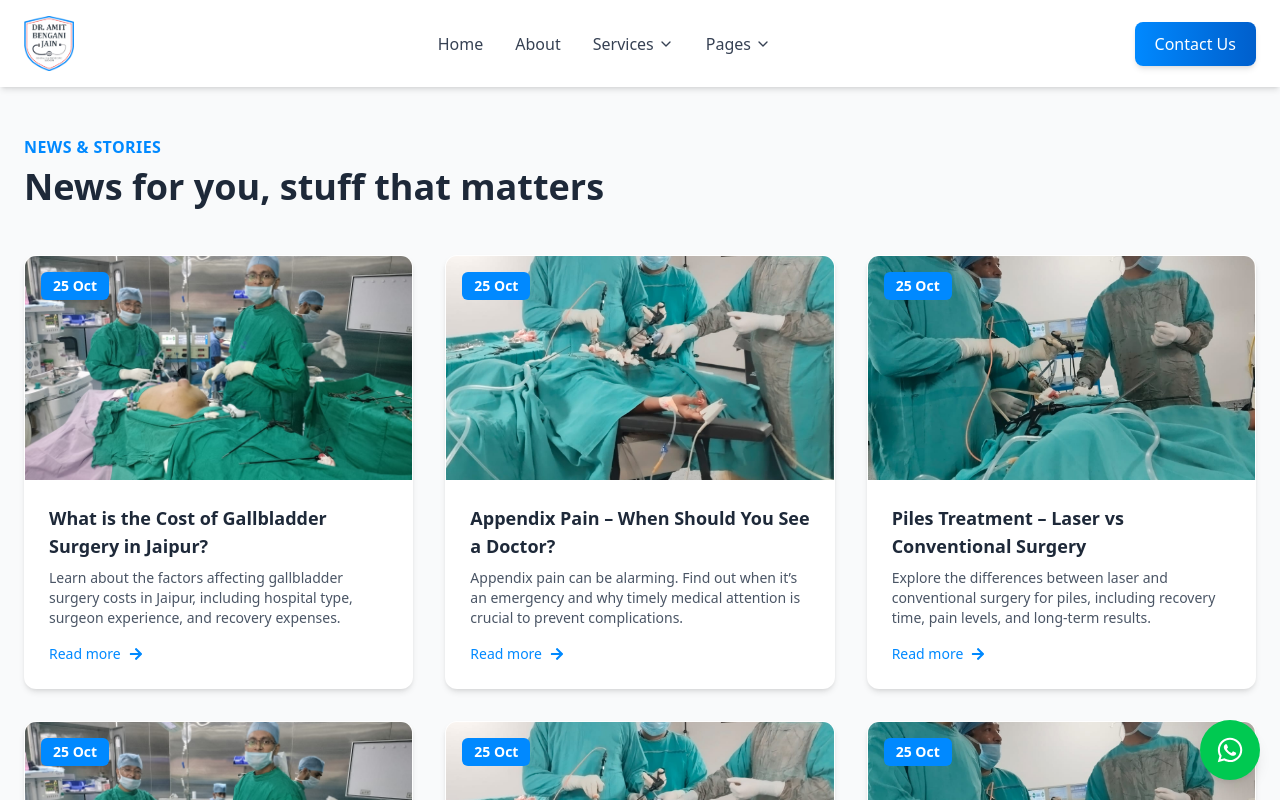
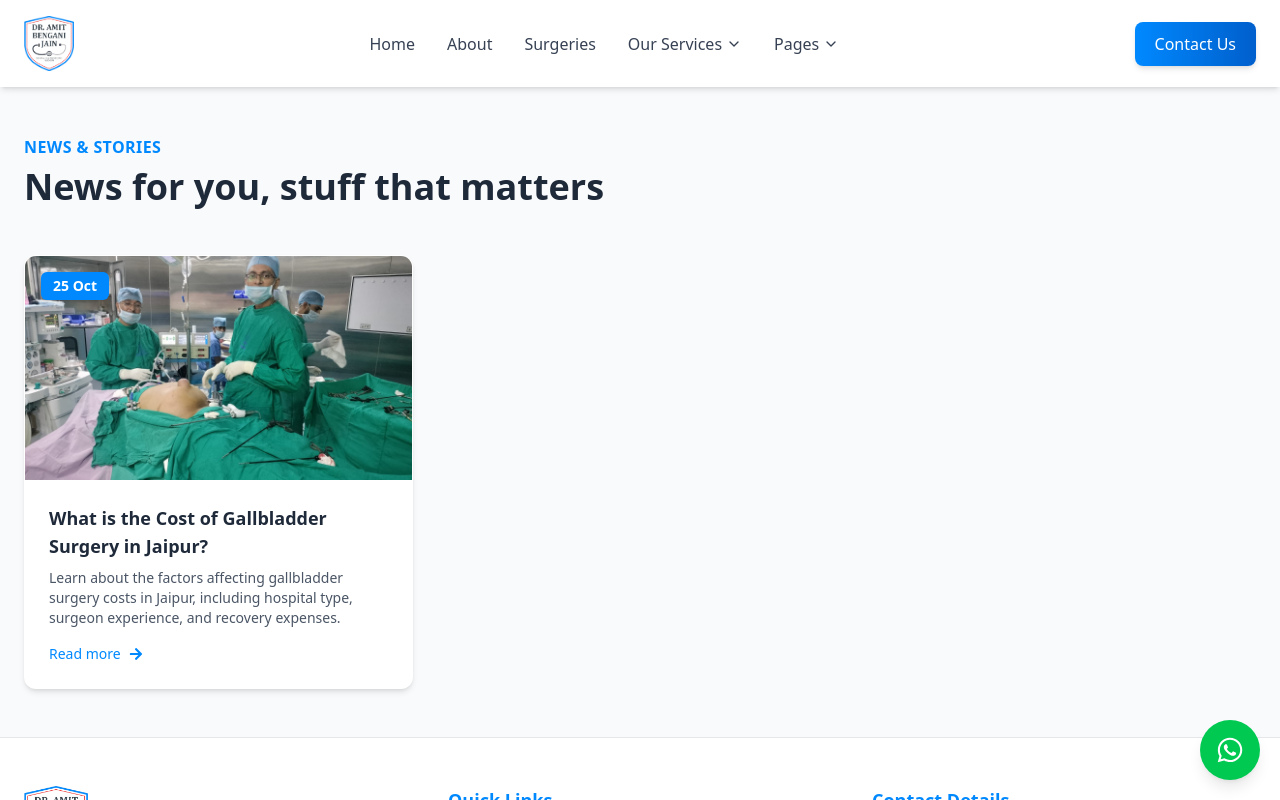
Before and after one commit to YashikkYadav/AmitBengani, a Next.js app in the folder frontend/: page /blogs in a window 1280 px wide. Shown: the top 800 px of the page. Built offline with nearby package versions, Linux system fonts and the light colour scheme.

Commit message:
additional changes

```diff
--- a/frontend/src/components/Footer.jsx
+++ b/frontend/src/components/Footer.jsx
@@ -59,7 +59,7 @@ export default function Footer() {
             {[
               { href: "/", label: "Home" },
               { href: "/about", label: "About" },
-              { href: "/#surgeries", label: "Our Services" },
+              { href: "/#surgeries", label: "Surgeries" },
               { href: "/contact", label: "Contact Us" },
             ].map(({ href, label }) => (
               <li key={href}>
--- a/frontend/src/components/Header.jsx
+++ b/frontend/src/components/Header.jsx
@@ -15,6 +15,7 @@ export default function Header() {
   const [openSubmenu, setOpenSubmenu] = useState(null);
   const [mobileMenuOpen, setMobileMenuOpen] = useState(false);
   const [mobileServicesOpen, setMobileServicesOpen] = useState(false);
+  const [mobilePagesOpen, setMobilePagesOpen] = useState(false);
   const [mobileSubmenuOpen, setMobileSubmenuOpen] = useState(null);
 
   return (
@@ -33,6 +34,13 @@ export default function Header() {
           <Link href="/about" className="hover:text-[#0089FF] transition">
             About
           </Link>
+           <Link
+      href="/#surgeries"
+      className="hover:text-[#0089FF] transitio"
+    >
+      Surgeries
+    </Link>
+
 
 
 
@@ -47,7 +55,7 @@ export default function Header() {
   }}
 >
   <span className="hover:text-[#0089FF] transition flex items-center">
-    Services
+    Our Services
     <FiChevronDown
       className={`ml-1 transition-transform duration-300 ${
         openDropdown === "service" ? "rotate-180" : "rotate-0"
@@ -172,6 +180,12 @@ export default function Header() {
     >
       About
     </Link>
+    <Link
+      href="/#surgeries"
+      className="block hover:bg-blue-50 rounded-md px-2 transition"
+    >
+      Surgeries
+    </Link>
 
     {/* Services Toggle (Mobile) */}
     <div>
@@ -179,7 +193,7 @@ export default function Header() {
         onClick={() => setMobileServicesOpen(!mobileServicesOpen)}
         className="flex justify-between items-center w-full font-medium px-2 py-2 hover:bg-blue-50 rounded-md transition"
       >
-        <span>Services</span>
+        <span>Our Services</span>
         <FiChevronDown
           className={`transition-transform ${
             mobileServicesOpen ? "rotate-180" : "rotate-0"
@@ -190,28 +204,62 @@ export default function Header() {
       {mobileServicesOpen && (
         <div className="ml-4 mt-2 space-y-2">
           {servicesData.map((category, i) => (
+            <div key={i}>
+              <button
+                onClick={() => setMobileSubmenuOpen(mobileSubmenuOpen === category.category ? null : category.category)}
+                className="flex justify-between items-center w-full text-left px-2 py-1 rounded-md transition hover:bg-blue-100 font-medium"
+              >
+                <span>{category.name}</span>
+                <FiChevronRight className={`transition-transform ${mobileSubmenuOpen === category.category ? 'rotate-90' : ''}`} />
+              </button>
+              {mobileSubmenuOpen === category.category && (
+                <div className="ml-4 mt-1 space-y-1">
+                  {category.subSurgeries.map((sub, j) => (
                     <Link
-              key={i}
-              href={`/surgeries/${category.category}`}
-              className="flex justify-between items-center w-full text-left px-2 py-1 rounded-md transition hover:bg-blue-100"
+                      key={j}
+                      href={`/surgery/${category.category}/${sub.slug}`}
+                      className="block px-2 py-1 rounded-md transition hover:bg-blue-100 text-sm"
                     >
-              {category.name}
-              <FiChevronRight />
+                      {sub.name}
                     </Link>
                   ))}
                 </div>
               )}
             </div>
+          ))}
+        </div>
+      )}
+    </div>
 
-    {/* Pages */}
-    <div className="space-y-2">
-      <p className="font-medium">Pages</p>
+    {/* Pages Toggle (Mobile) */}
+    <div>
+      <button
+        onClick={() => setMobilePagesOpen(!mobilePagesOpen)}
+        className="flex justify-between items-center w-full font-medium px-2 py-2 hover:bg-blue-50 rounded-md transition"
+      >
+        <span>Pages</span>
+        <FiChevronDown
+          className={`transition-transform ${
+            mobilePagesOpen ? "rotate-180" : "rotate-0"
+          }`}
+        />
+      </button>
+      {mobilePagesOpen && (
+        <div className="ml-4 mt-2 space-y-2">
           <Link
             href="/blogs"
-        className="block ml-4 hover:bg-blue-100 rounded-md px-2 transition"
+            className="block px-2 py-1 rounded-md transition hover:bg-blue-100"
           >
             Blogs
           </Link>
+          <Link
+            href="/gallery"
+            className="block px-2 py-1 rounded-md transition hover:bg-blue-100"
+          >
+            Gallery & Media
+          </Link>
+        </div>
+      )}
     </div>
 
     {/* Login / Signup Buttons */}
--- a/frontend/src/data/blogsData.jsx
+++ b/frontend/src/data/blogsData.jsx
@@ -9,49 +9,49 @@ export const blogsData = [
       "Learn about the factors affecting gallbladder surgery costs in Jaipur, including hospital type, surgeon experience, and recovery expenses.",
     image: "/about1.jpg",
   },
-  {
-    id: 2,
-    date: "25 Oct",
-    title: "Appendix Pain – When Should You See a Doctor?",
-    slug: "appendix-pain-when-should-you-see-a-doctor",
-    description:
-      "Appendix pain can be alarming. Find out when it’s an emergency and why timely medical attention is crucial to prevent complications.",
-    image: "/about2.jpg",
-  },
-  {
-    id: 3,
-    date: "25 Oct",
-    title: "Piles Treatment – Laser vs Conventional Surgery",
-    slug: "piles-treatment-laser-vs-conventional-surgery",
-    description:
-      "Explore the differences between laser and conventional surgery for piles, including recovery time, pain levels, and long-term results.",
-    image: "/about3.jpg",
-  },
-  {
-    id: 4,
-    date: "25 Oct",
-    title: "10 Myths About Hernia Surgery",
-    slug: "10-myths-about-hernia-surgery",
-    description:
-      "Hernia surgery has many myths surrounding it. Let’s bust the most common misconceptions with facts from medical experts.",
-    image: "/about1.jpg",
-  },
-  {
-    id: 5,
-    date: "25 Oct",
-    title: "Recovery Tips After Laparoscopic Surgery",
-    slug: "recovery-tips-after-laparoscopic-surgery",
-    description:
-      "Follow these expert-recommended tips to recover faster and safer after undergoing laparoscopic surgery.",
-    image: "/about2.jpg",
-  },
-  {
-    id: 6,
-    date: "25 Oct",
-    title: "Best Diet After Gallbladder Removal",
-    slug: "best-diet-after-gallbladder-removal",
-    description:
-      "Wondering what to eat after gallbladder removal? Here’s a guide to a healthy post-surgery diet for faster recovery.",
-    image: "/about3.jpg",
-  },
+  // {
+  //   id: 2,
+  //   date: "25 Oct",
+  //   title: "Appendix Pain – When Should You See a Doctor?",
+  //   slug: "appendix-pain-when-should-you-see-a-doctor",
+  //   description:
+  //     "Appendix pain can be alarming. Find out when it’s an emergency and why timely medical attention is crucial to prevent complications.",
+  //   image: "/about2.jpg",
+  // },
+  // {
+  //   id: 3,
+  //   date: "25 Oct",
+  //   title: "Piles Treatment – Laser vs Conventional Surgery",
+  //   slug: "piles-treatment-laser-vs-conventional-surgery",
+  //   description:
+  //     "Explore the differences between laser and conventional surgery for piles, including recovery time, pain levels, and long-term results.",
+  //   image: "/about3.jpg",
+  // },
+  // {
+  //   id: 4,
+  //   date: "25 Oct",
+  //   title: "10 Myths About Hernia Surgery",
+  //   slug: "10-myths-about-hernia-surgery",
+  //   description:
+  //     "Hernia surgery has many myths surrounding it. Let’s bust the most common misconceptions with facts from medical experts.",
+  //   image: "/about1.jpg",
+  // },
+  // {
+  //   id: 5,
+  //   date: "25 Oct",
+  //   title: "Recovery Tips After Laparoscopic Surgery",
+  //   slug: "recovery-tips-after-laparoscopic-surgery",
+  //   description:
+  //     "Follow these expert-recommended tips to recover faster and safer after undergoing laparoscopic surgery.",
+  //   image: "/about2.jpg",
+  // },
+  // {
+  //   id: 6,
+  //   date: "25 Oct",
+  //   title: "Best Diet After Gallbladder Removal",
+  //   slug: "best-diet-after-gallbladder-removal",
+  //   description:
+  //     "Wondering what to eat after gallbladder removal? Here’s a guide to a healthy post-surgery diet for faster recovery.",
+  //   image: "/about3.jpg",
+  // },
 ];
--- a/frontend/src/pages/blogs.jsx
+++ b/frontend/src/pages/blogs.jsx
@@ -18,32 +18,35 @@ export default function Blogs() {
 
         {/* Blog Cards */}
         <div className="grid sm:grid-cols-2 lg:grid-cols-3 gap-8">
-          {blogsData.map((blog) => (
+          {blogsData.map((blog, idx) => (
             <Link
               key={blog.id}
               href={`/blog/${blog.slug}`}
-              className="group bg-white rounded-xl shadow-md overflow-hidden transition-colors border border-transparent block"
+              className={`group bg-white rounded-xl shadow-md overflow-hidden transition-all border border-transparent block transform hover:-translate-y-2 hover:shadow-2xl duration-300 animate-fadeInUp`}
+              style={{ animationDelay: `${idx * 100}ms`, animationFillMode: 'both' }}
             >
               {/* Image */}
               <div className="relative overflow-hidden">
                 <img
                   src={blog.image}
                   alt={blog.title}
-                  className="w-full h-56 object-cover transition-transform hover:rotate-5 hover:scale-103 duration-300"
+                  className="w-full h-56 object-cover transition-transform duration-500 group-hover:rotate-3 group-hover:scale-110"
                 />
-                <div className="absolute top-4 left-4 bg-[#0089FF] text-white text-center px-3 py-1 rounded-md">
+                <div className="absolute top-4 left-4 bg-[#0089FF] text-white text-center px-3 py-1 rounded-md shadow-lg animate-fadeIn">
                   <p className="text-sm font-semibold">{blog.date}</p>
                 </div>
               </div>
 
               {/* Content */}
               <div className="p-6">
-                <h3 className="text-lg font-bold text-gray-800 mb-2 group-hover:text-[#0089FF] transition-colors">
+                <h3 className="text-lg font-bold text-gray-800 mb-2 group-hover:text-[#0089FF] transition-colors duration-300">
                   {blog.title}
                 </h3>
-                <p className="text-gray-600 text-sm mb-4">{blog.description}</p>
-                <div className="text-[#0089FF] flex items-center text-sm font-medium">
-                  Read more <FaArrowRight className="ml-2 transition-transform group-hover:translate-x-1" />
+                <p className="text-gray-600 text-sm mb-4 animate-fadeIn delay-200">
+                  {blog.description}
+                </p>
+                <div className="text-[#0089FF] flex items-center text-sm font-medium transition-colors duration-300 group-hover:text-[#005FCC]">
+                  Read more <FaArrowRight className="ml-2 transition-transform duration-300 group-hover:translate-x-2 group-hover:scale-110" />
                 </div>
               </div>
             </Link>
@@ -53,3 +56,21 @@ export default function Blogs() {
     </div>
   );
 }
+
+/* Add keyframes for fadeInUp animation */
+<style jsx global>{`
+@keyframes fadeInUp {
+  0% { opacity: 0; transform: translateY(30px); }
+  100% { opacity: 1; transform: translateY(0); }
+}
+.animate-fadeInUp {
+  animation: fadeInUp 0.7s cubic-bezier(0.23, 1, 0.32, 1);
+}
+@keyframes fadeIn {
+  0% { opacity: 0; }
+  100% { opacity: 1; }
+}
+.animate-fadeIn {
+  animation: fadeIn 1s ease;
+}
+`}</style>
```
Also changed, not shown: frontend/src/components/Home/HeroSection.jsx (+20 -2 lines), frontend/src/components/LocationCard.jsx (added, +32 -0 lines), frontend/src/pages/contact.jsx (+11 -1 lines). Lines whose indentation alone changed are shown as unchanged.
